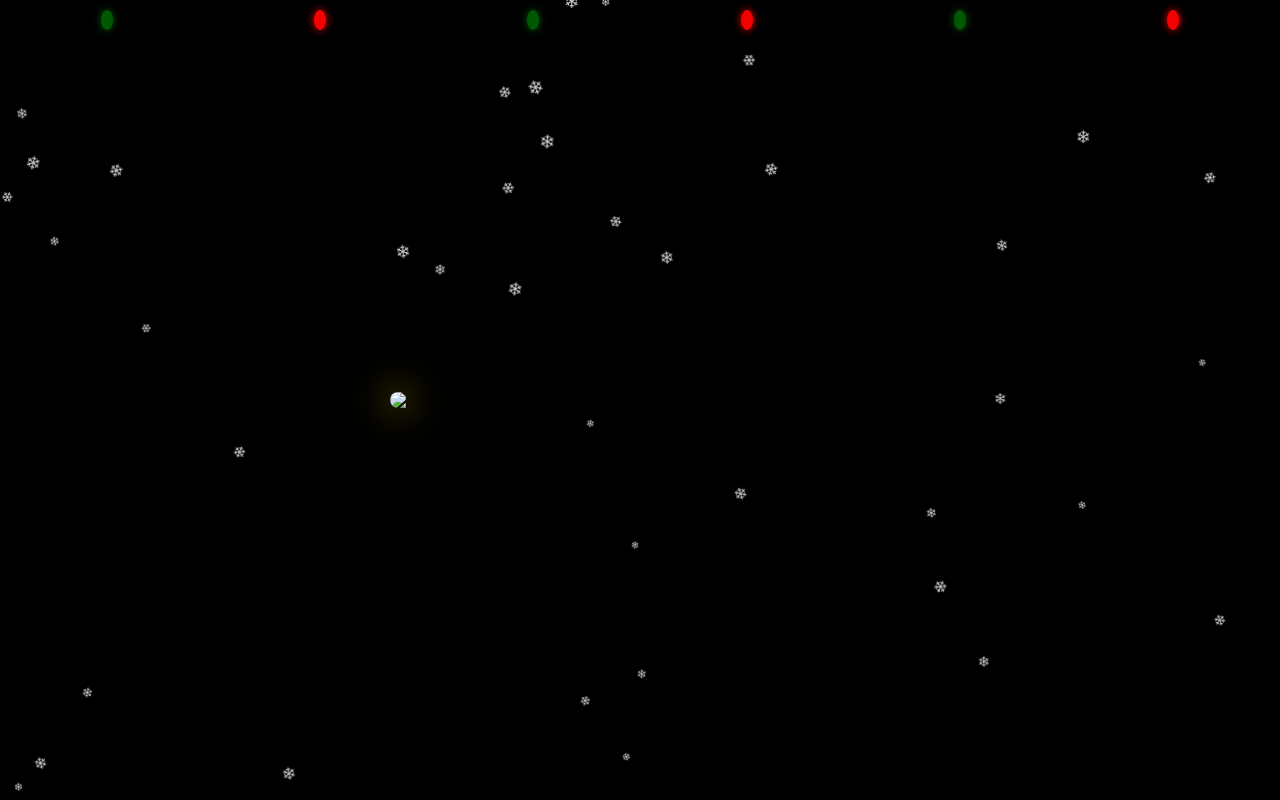
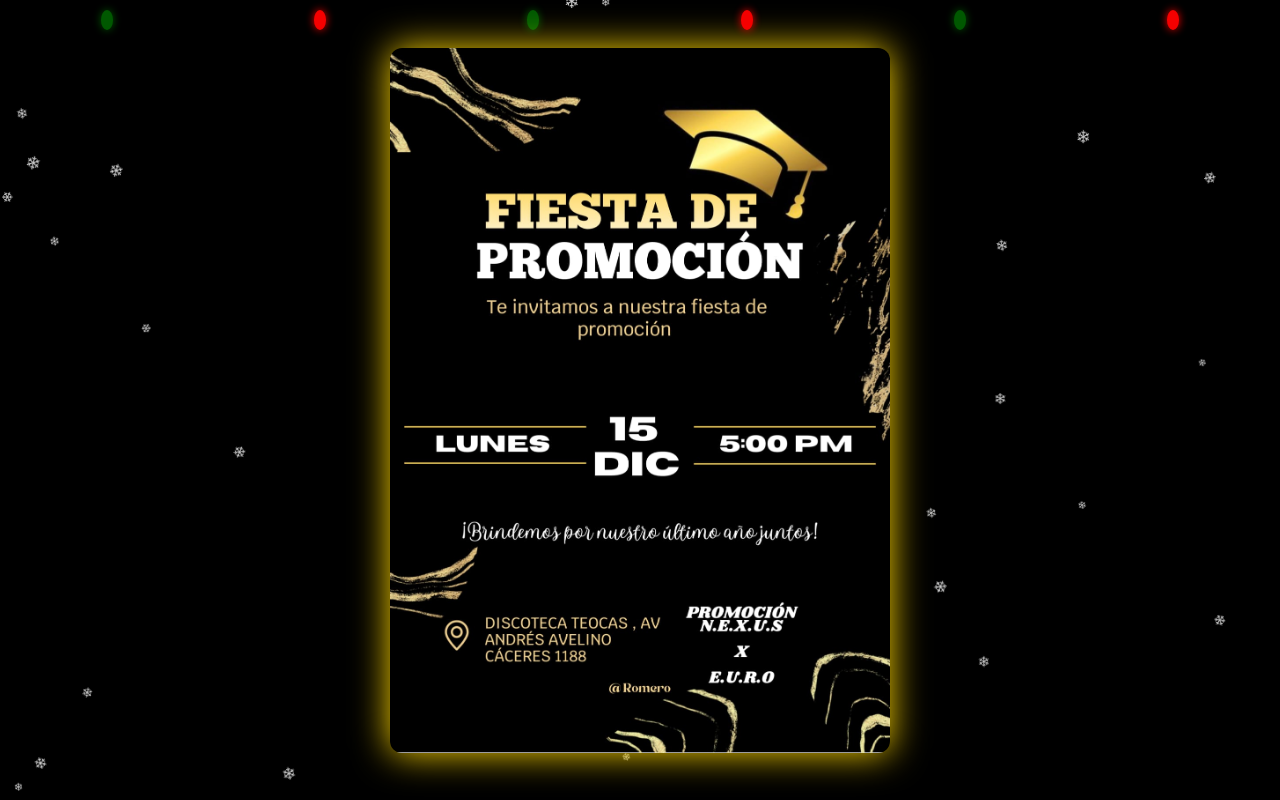
Before and after one commit to StartCode-03/invitacion, a plain HTML site: page invitacion/index.html in a window 1280 px wide. Both pictures are taken after a click on the element 640 px from the left and 399 px from the top of the page. Drawn offline with Linux system fonts and the light colour scheme.

Commit message:
Update invitation image source in index.html

```diff
--- a/invitacion/index.html
+++ b/invitacion/index.html
@@ -155,7 +155,7 @@
 </div>
 
 <!-- 🎁 INVITACIÓN -->
-<img id="invitacion" src="invitacion.jpg">
+<img id="invitacion" src="IMG-20251210-WA0027.jpg">
 
 <!-- 🎶 AUDIO NAVIDEÑO -->
 <audio id="musica" preload="auto">
```
